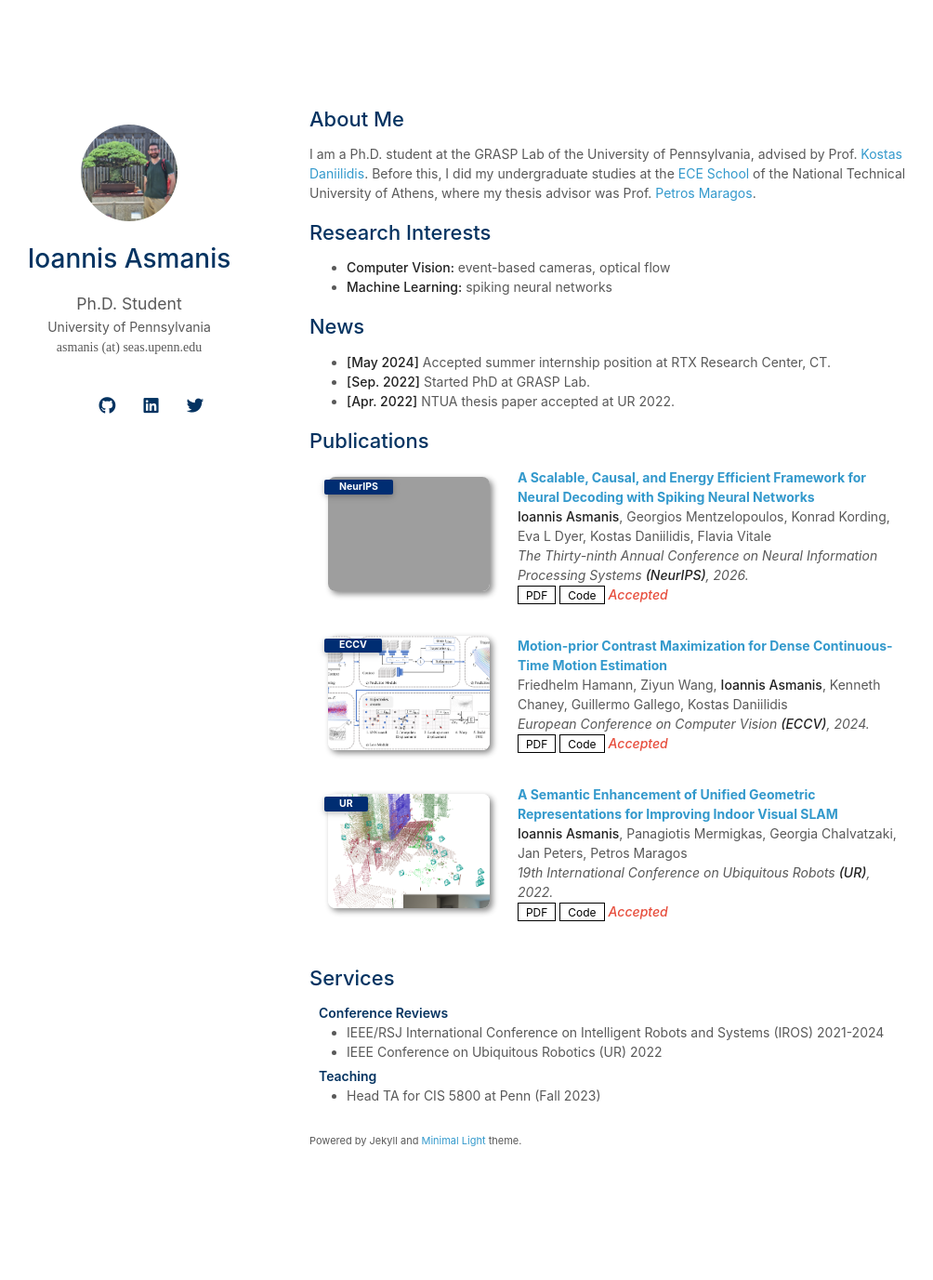
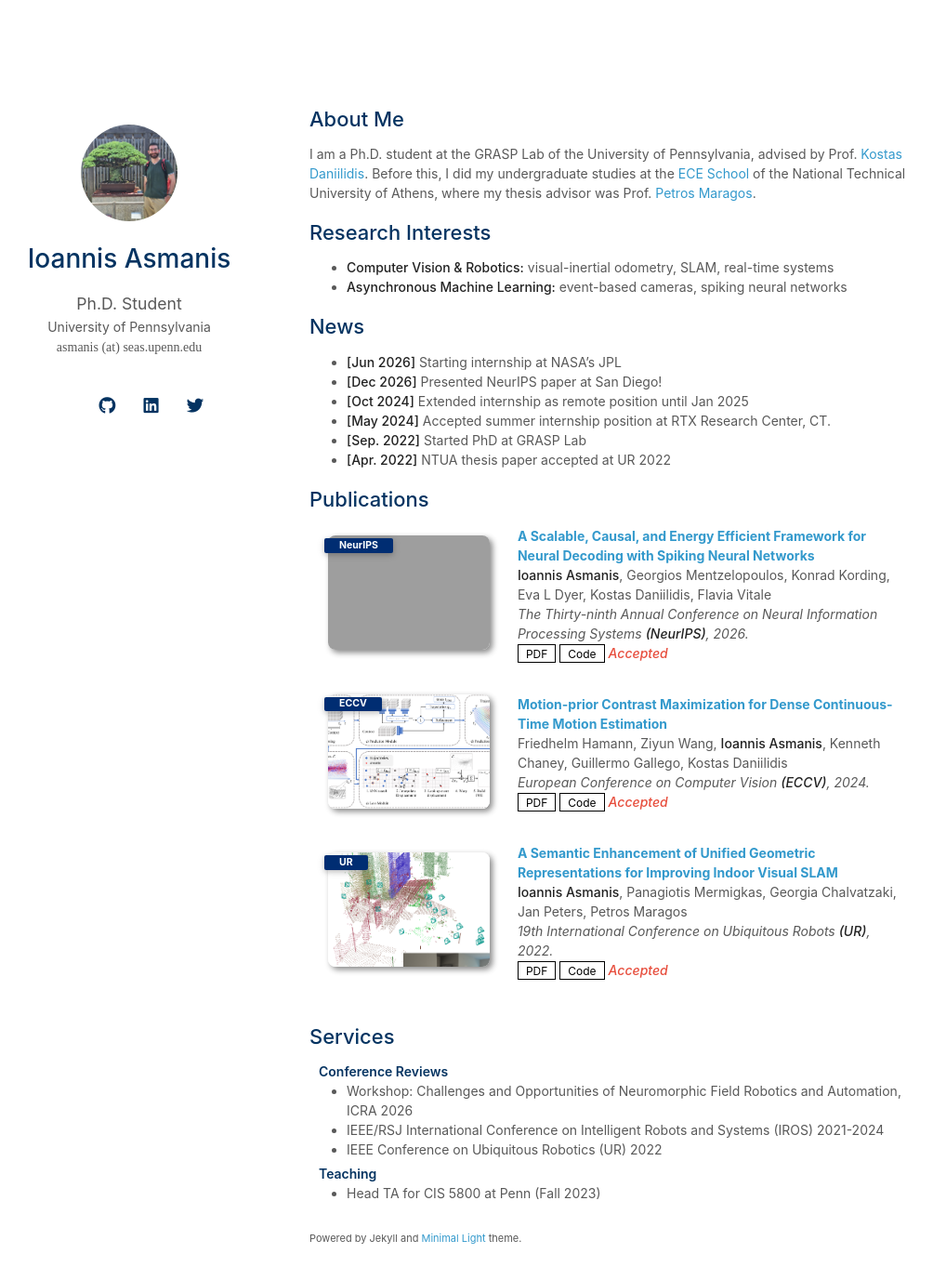
Before and after one commit to IoannisAsmanis/IoannisAsmanis.github.io, a Jekyll site: the page built from index.md, in a window 1280 px wide and 1400 px high. Shown: the top 1377 px of the window at 93% size, without its empty margins (137-1141 px from the left). Built offline with Jekyll 4.4.1, drawn with Linux system fonts in a browser that asks for light colours; nearby versions of some CDN libraries; a style sheet for code colours, icons or effects is not loaded; our own code applies the rules of GitHub Pages for plain Markdown files; grey boxes are pictures that could not be loaded.

Commit message:
Landing update.

```diff
--- a/_includes/services.md
+++ b/_includes/services.md
@@ -3,6 +3,7 @@
 <h4 style="margin:0 10px 0;">Conference Reviews</h4>
 
 <ul style="margin:0 0 5px;">
+<li><a href="https://nfr-icra2026.com/"><autocolor>Workshop: Challenges and Opportunities of Neuromorphic Field Robotics and Automation, ICRA 2026</autocolor></a></li>
   <li><a href="https://ieee-iros.org/"><autocolor>IEEE/RSJ International Conference on Intelligent Robots and Systems (IROS) 2021-2024</autocolor></a></li>
   <li><a href="http://2022.ubiquitousrobots.org/"><autocolor>IEEE Conference on Ubiquitous Robotics (UR) 2022</autocolor></a></li>
   <!-- <li><a href="https://eccv2022.ecva.net/"><autocolor>European Conference on Computer Vision (ECCV) 2022</autocolor></a></li> -->
--- a/index.md
+++ b/index.md
@@ -9,14 +9,17 @@ Before this, I did my undergraduate studies at the [ECE School](https://www.ece.
 
 ## Research Interests
 
-- **Computer Vision:** event-based cameras, optical flow
-- **Machine Learning:** spiking neural networks
+- **Computer Vision & Robotics:** visual-inertial odometry, SLAM, real-time systems
+- **Asynchronous Machine Learning:** event-based cameras, spiking neural networks
 
 ## News
 
+- **[Jun 2026]** Starting internship at NASA's JPL
+- **[Dec 2026]** Presented NeurIPS paper at San Diego!
+- **[Oct 2024]** Extended internship as remote position until Jan 2025
 - **[May  2024]** Accepted summer internship position at RTX Research Center, CT.
-- **[Sep. 2022]** Started PhD at GRASP Lab.
-- **[Apr. 2022]** NTUA thesis paper accepted at UR 2022.
+- **[Sep. 2022]** Started PhD at GRASP Lab
+- **[Apr. 2022]** NTUA thesis paper accepted at UR 2022
 
 {% include_relative _includes/publications.md %}
 
```
